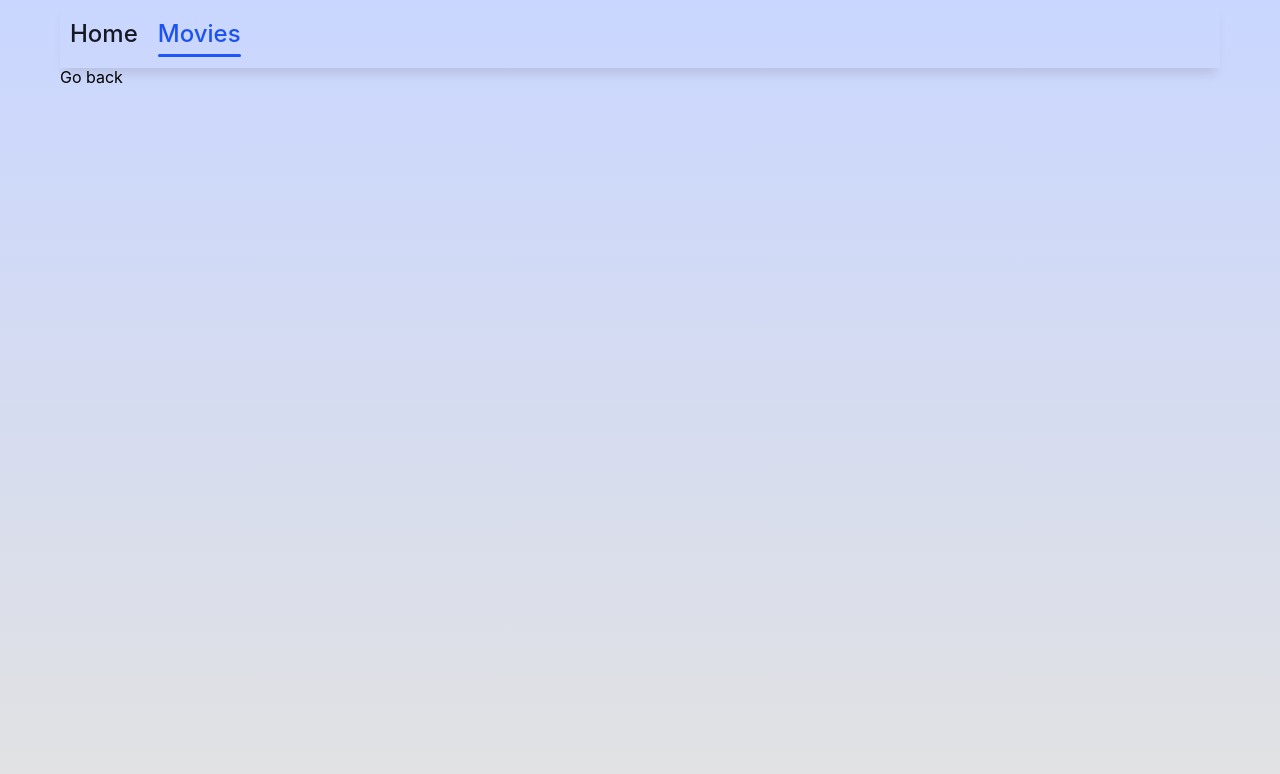
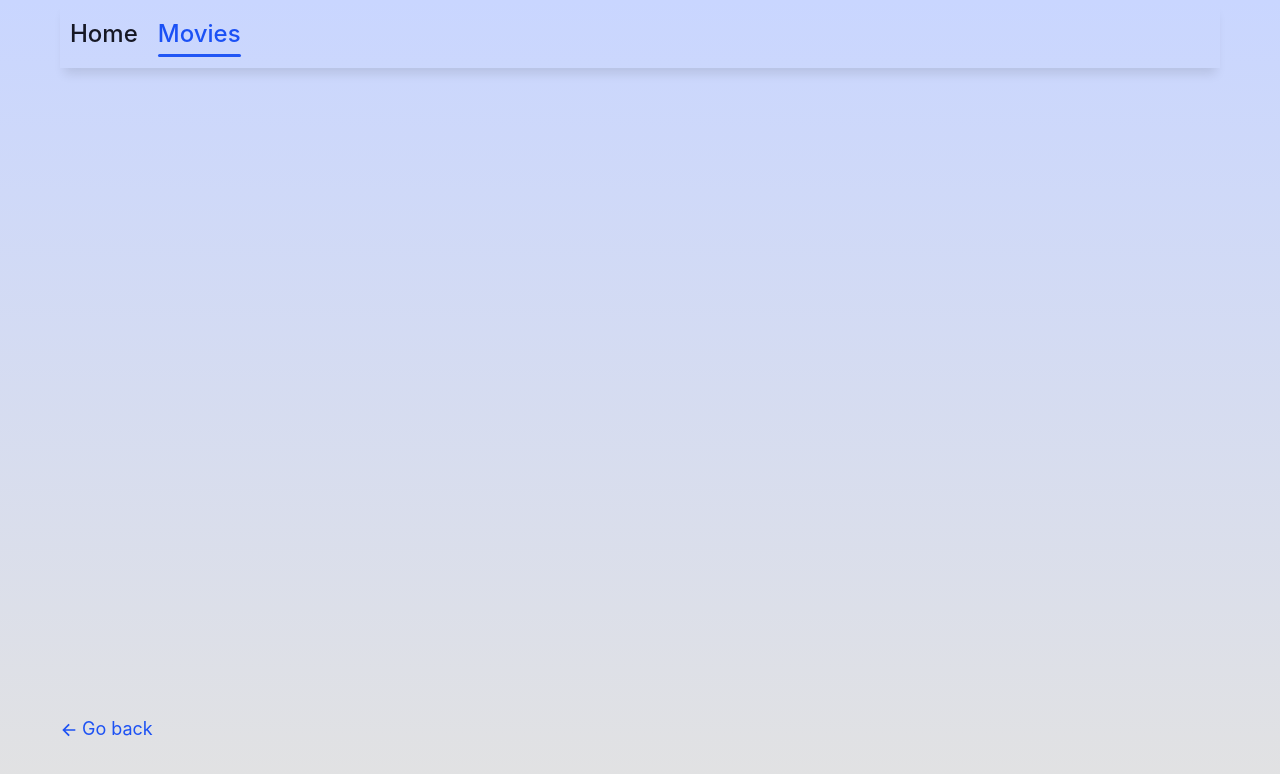
Before and after one commit to TetianaUMKA/goit-react-hw-05, a React (Vite) app: page /movies in a window 1280 px wide. Shown: the top 774 px of the page. Built offline with nearby package versions, Linux system fonts and the light colour scheme.

Commit message:
Style HomePage and MoviesPage

```diff
--- a/src/pages/HomePage/HomePage.jsx
+++ b/src/pages/HomePage/HomePage.jsx
@@ -1,7 +1,9 @@
+import css from "./HomePage.module.css";
+
 export default function HomePage() {
   return (
-    <div>
-      <h1>Trending today</h1>
+    <div className={css.container}>
+      <h1 className={css.title}>Trending today 🎞️ 💙</h1>
     </div>
   );
 }
--- /dev/null
+++ b/src/pages/HomePage/HomePage.module.css
@@ -0,0 +1,7 @@
+.container {
+  padding: 40px 10px;
+}
+
+.title {
+  font-size: 28px;
+}
--- a/src/pages/MoviesPage/MoviesPage.jsx
+++ b/src/pages/MoviesPage/MoviesPage.jsx
@@ -1,7 +1,15 @@
+import { Link } from "react-router-dom";
+import { IoArrowBackSharp } from "react-icons/io5";
+
+import css from "./MoviesPage.module.css";
+
 export default function MoviesPage() {
   return (
     <div>
-      <button type="button">Go back</button>
+      <div className={css.link}>
+        <IoArrowBackSharp />
+        <Link to="/home">Go back</Link>
+      </div>
     </div>
   );
 }
--- /dev/null
+++ b/src/pages/MoviesPage/MoviesPage.module.css
@@ -0,0 +1,14 @@
+.link {
+  position: absolute;
+  bottom: 60px;
+  display: flex;
+  align-items: center;
+  gap: 4px;
+  font-size: 18px;
+  color: #0e47f4ee;
+}
+
+.link:hover,
+.link:focus {
+  font-weight: 500;
+}
```
Also changed, not shown: src/components/Navigation/line-horizontal-1.svg (deleted).
